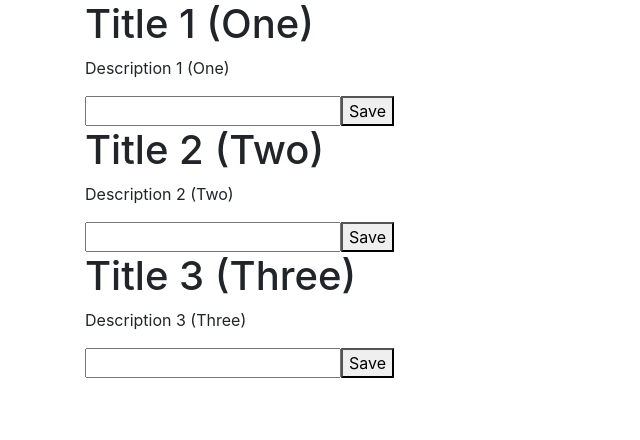
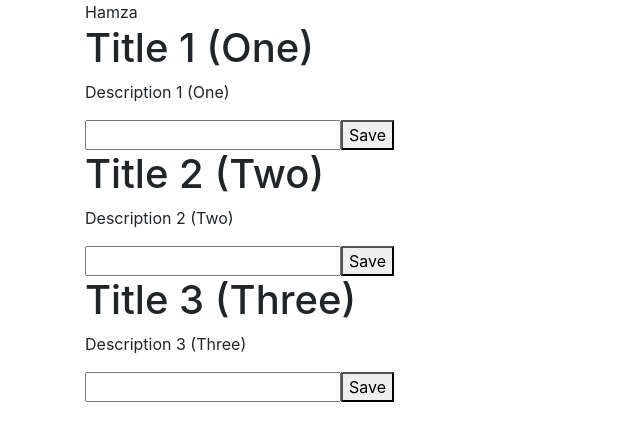
Before and after one commit to heimzza/reactFirst, a React (Create React App) app: page / in a window 1280 px wide. Shown: the top 440 px of the page, without its empty margins (0-640 px from the left). Built offline with nearby package versions, Linux system fonts and the light colour scheme.

Commit message:
prop types

```diff
--- a/src/App.js
+++ b/src/App.js
@@ -13,14 +13,17 @@ class App extends Component {
     const description = "This is description";
     const array = [
       {
+        id : 1,
         title : "Title 1 (One)",
         description : "Description 1 (One)",
       },
       {
+        id : 2,
         title : "Title 2 (Two)",
         description : "Description 2 (Two)",
       },
       {
+        id : 3,
         title : "Title 3 (Three)",
         description : "Description 3 (Three)",
       },
@@ -44,7 +47,7 @@ class App extends Component {
     return (
       <div className="container">
 
-        <Middleware array={array}/>
+        <Middleware name={"Hamza"} array={array}/>
       </div>
     );
   }
--- a/src/Middleware.js
+++ b/src/Middleware.js
@@ -1,18 +1,28 @@
 import React, { Component } from 'react'
-import Test from "./Test"
+import PropTypes from 'prop-types'
+import Test from './Test'
 
 class Middleware extends Component {
   render() {
+    const elements = this.props.array.map(array =>
+        <Test key={array.id} baslik={array.title} aciklama={array.description}/>
+    )
     return (
       <div>
         {
-            this.props.array.map(array =>
-                <Test baslik={array.title} aciklama={array.description}/>
-            )
+            this.props.name
+        }
+        {
+            elements
         }
       </div>
     )
   }
 }
 
+Middleware.propTypes = {
+    name : PropTypes.string,
+    array : PropTypes.array
+}
+
 export default Middleware;
--- a/src/Test.js
+++ b/src/Test.js
@@ -4,7 +4,7 @@ import React, { Component } from 'react'
 class Test extends Component {
   render() {
 
-    console.log(this.props)
+    console.log(this.props);
     const{baslik,aciklama} = this.props;
     return (
       <div>
```
